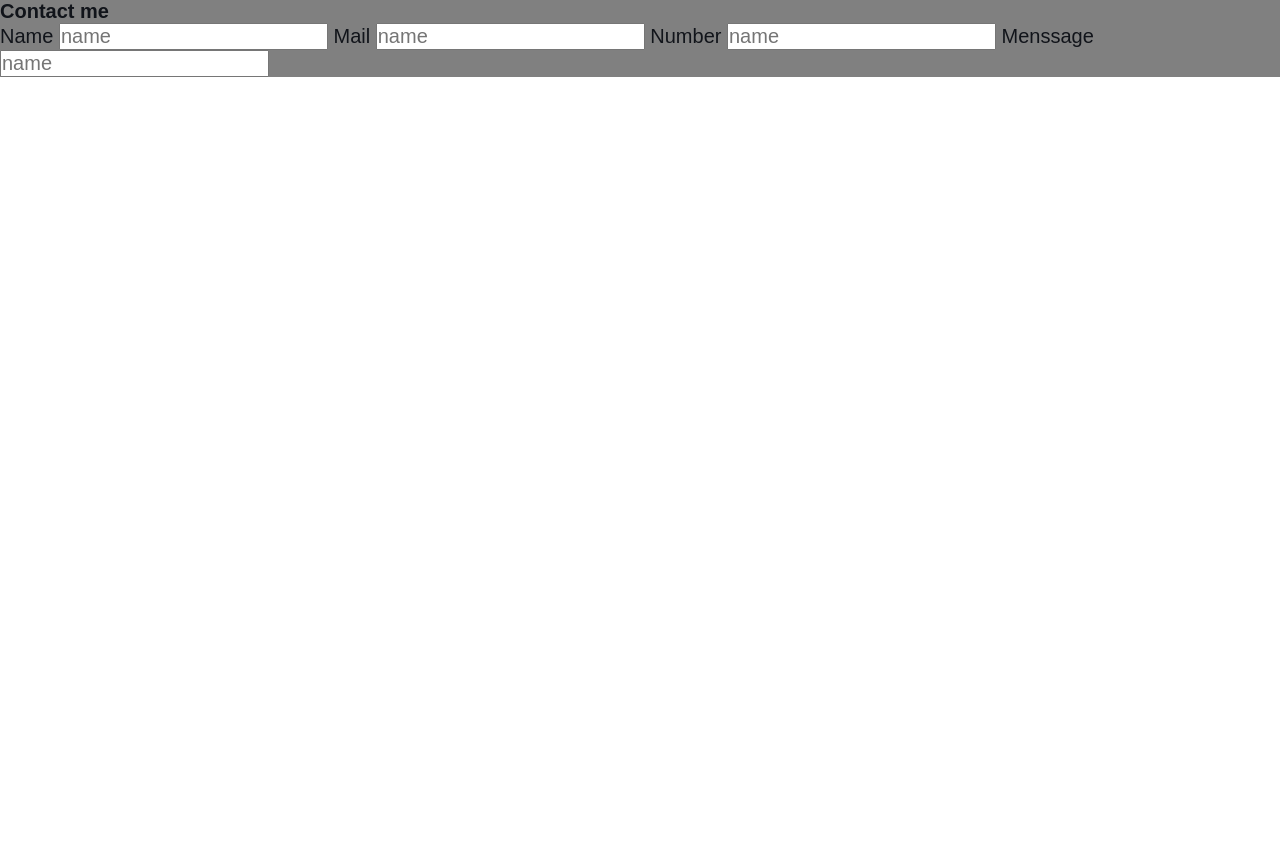
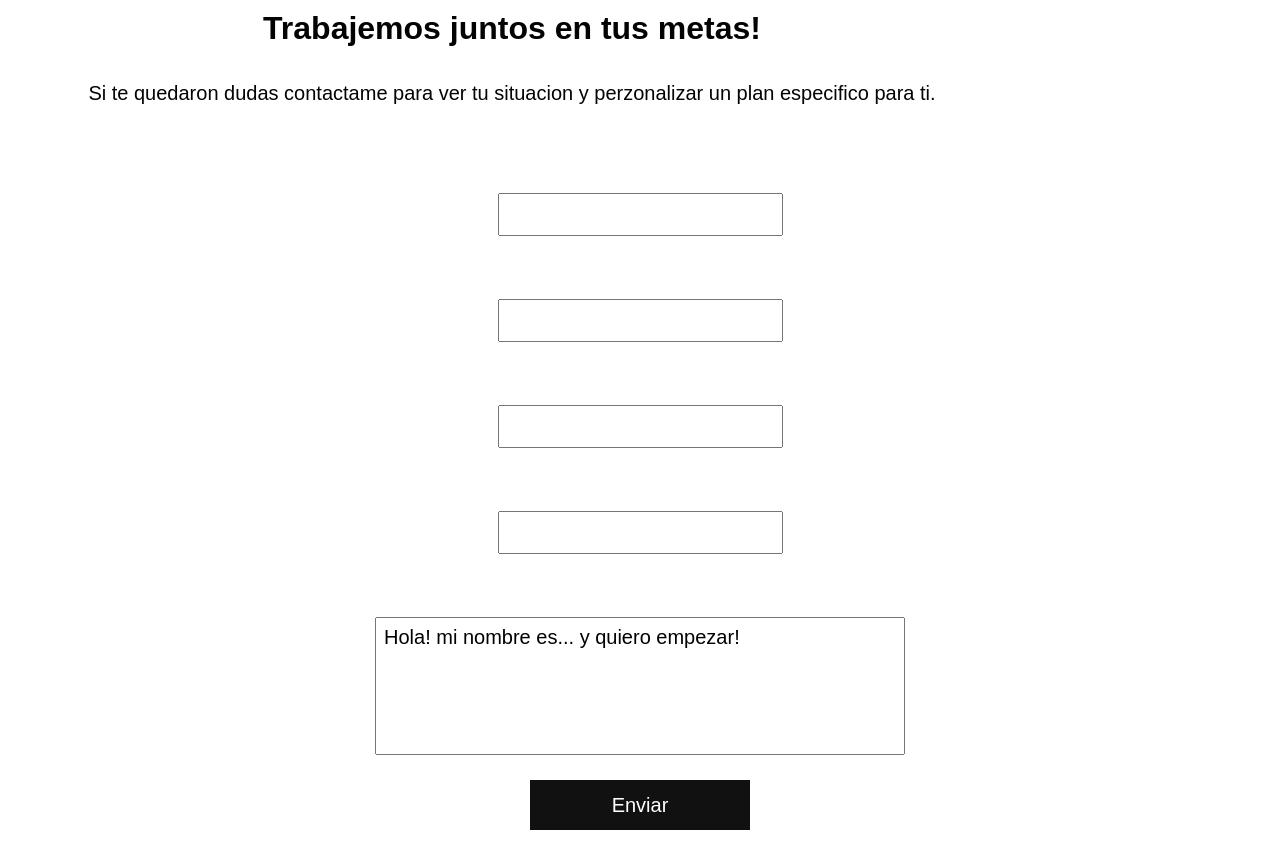
Before and after one commit to PabloReynaga/GymWebsite, a SvelteKit app: page /sections/contact in a window 1280 px wide. Before the commit the page ends 800 px from the top, so only its background shows below. Built offline with nearby package versions, Linux system fonts and the light colour scheme.

Commit message:
contact me added

```diff
--- a/src/routes/sections/contact/+page.svelte
+++ b/src/routes/sections/contact/+page.svelte
@@ -1,43 +1,146 @@
 <script>
+    import Button from './../../../componets/button.svelte'
 
 </script>
 <div class="container">
+   <div class="formular">
+            <div class="header-titulos">
+                <h1 class="title">Trabajemos juntos en tus metas!</h1>
+                <p class="p">Si te quedaron dudas contactame para ver tu situacion y perzonalizar un plan especifico para ti.</p>
+            </div>
+            <div class="container-input">
 
-    <form >
-        <div class="formular">
+                <form action="https://formsubmit.co/reynagafarias@gmail.com" method="post">
 
-            <h1>Contact me</h1>
-            <label for="name">Name</label>
-            <input type="text" id="name" placeholder="name">
+                <label class="label-input"  for="name">Nombre*</label>
+                <input class="input-field" type="text" id="name" required name="Nombre">
 
-            <label for="name">Mail</label>
-            <input type="text" id="name" placeholder="name">
+                <label class="label-input" for="mail">Mail*</label>
+                <input class="input-field" type="mail" id="mail" required name="Mail">
 
-            <label for="name">Number</label>
-            <input type="text" id="name" placeholder="name">
+                <label class="label-input" for="number">Tu Whatsapp*</label>
+                <input class="input-field" type="text" id="number" required name="Whatsapp">
 
-            <label for="name">Menssage</label>
-            <input type="text" id="name" placeholder="name">
-        </div>
-    </form>
+                <label class="label-input" for="instagram">Tu instagram</label>
+                <input class="input-field" type="text" id="instagram" name="Instagram" >
+
+                <label class="label-input" for="massage">Cual es tu meta?</label>
+                <textarea class="text-area-field" type="text" id="massage" name="Mensaje"
+                >Hola! mi nombre es... y quiero empezar! </textarea>
+                <div class="button-container">
+                    <Button buttonValue="Enviar"></Button>
+                </div>
+                </form>
+
+            </div>
+
+         </div>
+
 
 </div>
 
 
-<style>
+<style lang="scss">
+
+
 *{
     font-size: 20px;
     margin: 0px;
     padding: 0px;
     font-family: 'Montserrat', sans-serif;
-}
-.formular{
-    background-color: grey;
-    display: block;
-    justify-content: left;
 
 }
 
 
+.formular{
+    min-height: 80vh;
+    display:block;
+    justify-content: center;
+
+    min-width: 80vw;
+
+}
+.container-input{
+    display: block;
+    justify-content: center;
+    align-items: center;
+    box-sizing: border-box;
+    align-items: center;
+
+
+
+}
+
+.input-field{
+    justify-content: center;
+    display:flex;
+    text-align: left;
+    box-sizing: border-box;
+    padding: 8px;
+    margin: auto;
+
+
+}
+.input-field:focus{
+    outline: none;
+    box-shadow:0px 0px 2px 2px $primary;
+}
+.input-field:hover{
+    box-shadow:0px 0px 2px 2px $primary;
+}
+.label-input{
+    justify-content: center;
+    display: flex;
+    margin: 20px;
+    color: $secondary;
+}
+.title{
+    display: flex;
+    justify-content: center;
+    font-size: 32px;
+    padding: 10px;
+    box-sizing: border-box;
+
+
+}
+.p{
+    display: flex;
+    justify-content: center;
+    padding: 25px;
+    box-sizing: border-box;
+    margin: auto;
+}
+
+.text-area-field{
+    display: block;
+    justify-content: center;
+    align-items: center;
+    margin: auto;
+    resize: none;
+    width: 40vw;
+    height: 15vh;
+    padding: 8px;
+    box-sizing: content-box;
+
+}
+.text-area-field:hover{
+
+    box-shadow:0px 0px 2px 2px $primary;
+
+}
+.text-area-field:focus{
+    outline: none;
+    box-shadow:0px 0px 2px 2px $primary;
+}
+.button-container{
+    margin-bottom: 15px;
+    padding-bottom: 10px;
+}
+.header-titulos{
+    display: block;
+    justify-content: center;
+    width: 80vw;
+}
+
 
 </style>
--- a/src/variables.scss
+++ b/src/variables.scss
@@ -1,7 +1,7 @@
-$primary: #0ef;
+$primary: #e21135;
 $secondary: #fff;
 
-$bg-dark: #11141a;
-$bg-bright: #fff;
+$bg-dark: #030303;
+$bg-bright: #ffffff;
 $bg-gray: #323946;
 $bg-dark-gray: #1f242d;
```
Also changed, not shown: src/routes/+page.svelte (+64 -14 lines), src/icons/main-icon.png (added), src/routes/main-icon.png (added).
